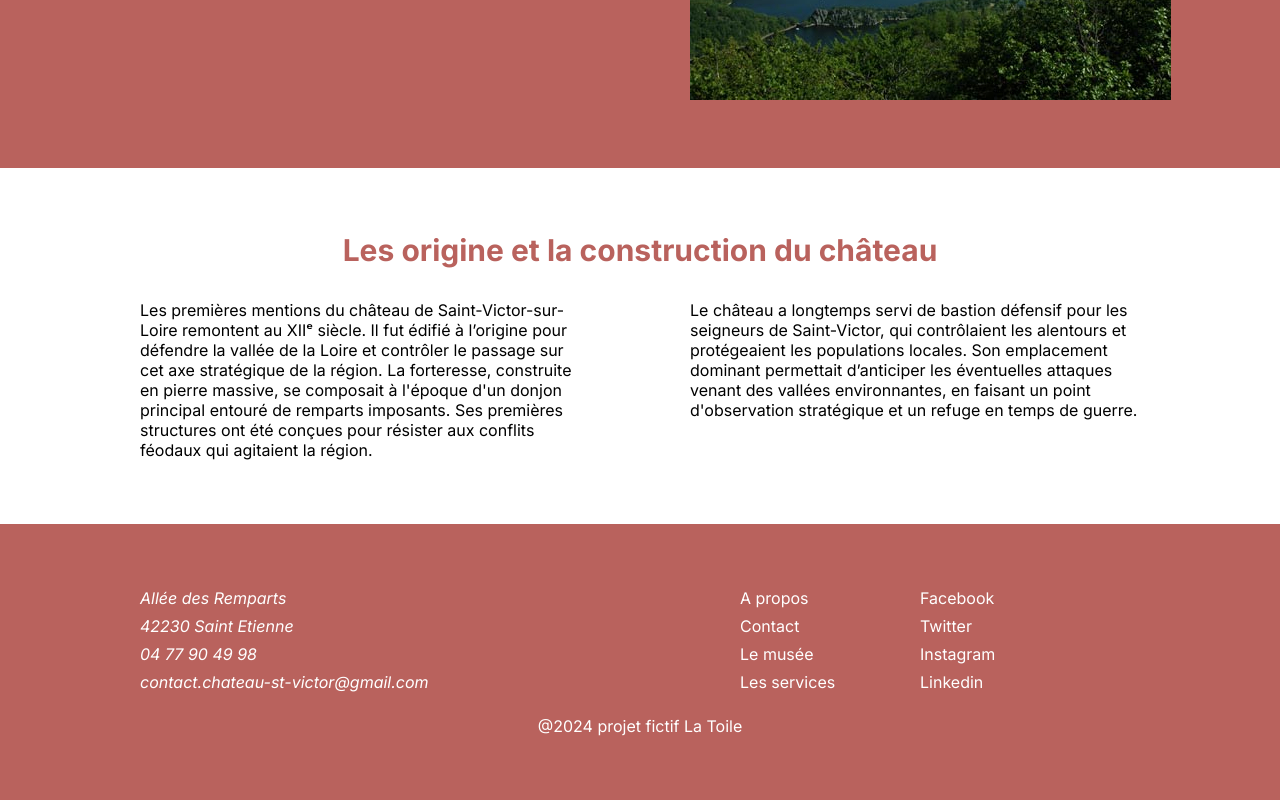
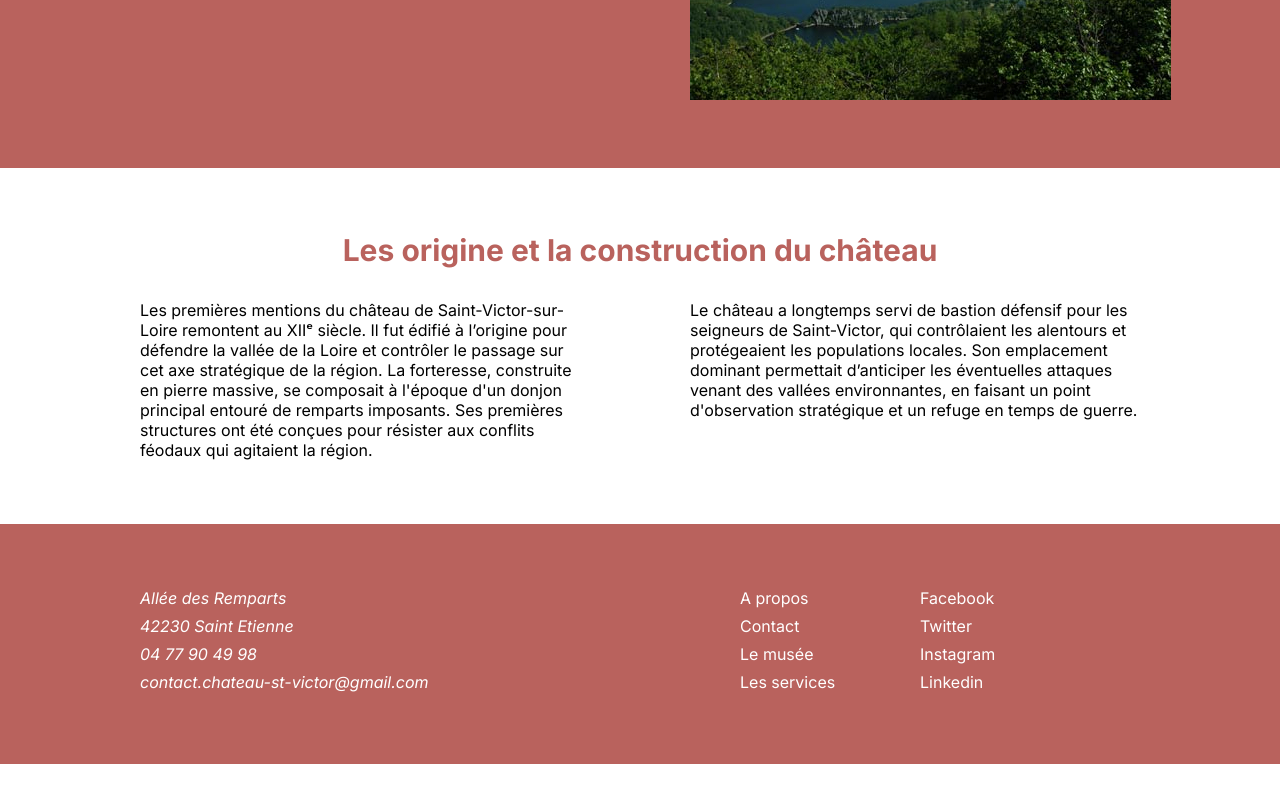
Before and after one commit to Elliott-LR/Le_chateau_de_la_loire, a plain HTML site: page index.html in a window 1280 px wide. Shown: the part 1988-2788 px from the top of the page. After the commit the page ends 2752 px from the top, so only its background shows below. Drawn offline with Linux system fonts and the light colour scheme.

Commit message:
pas fini
manque a relié les href au boutons

```diff
--- a/index.html
+++ b/index.html
@@ -170,7 +170,6 @@
           </div>
         </div>
       </div>
-      <p class="text-center">@2024 projet fictif La Toile</p>
     </footer>
   </body>
 </html>
```
